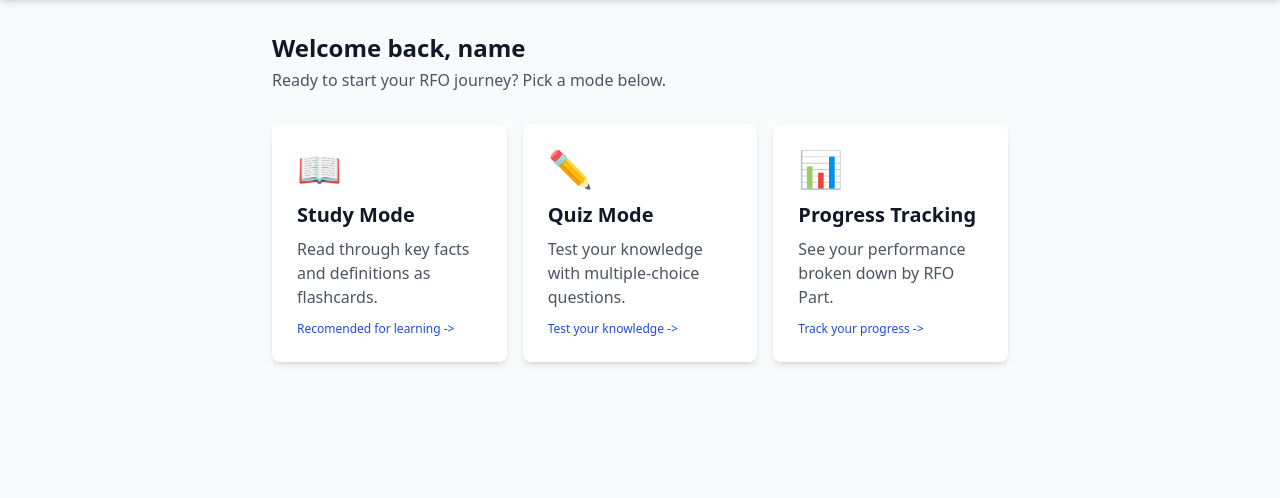
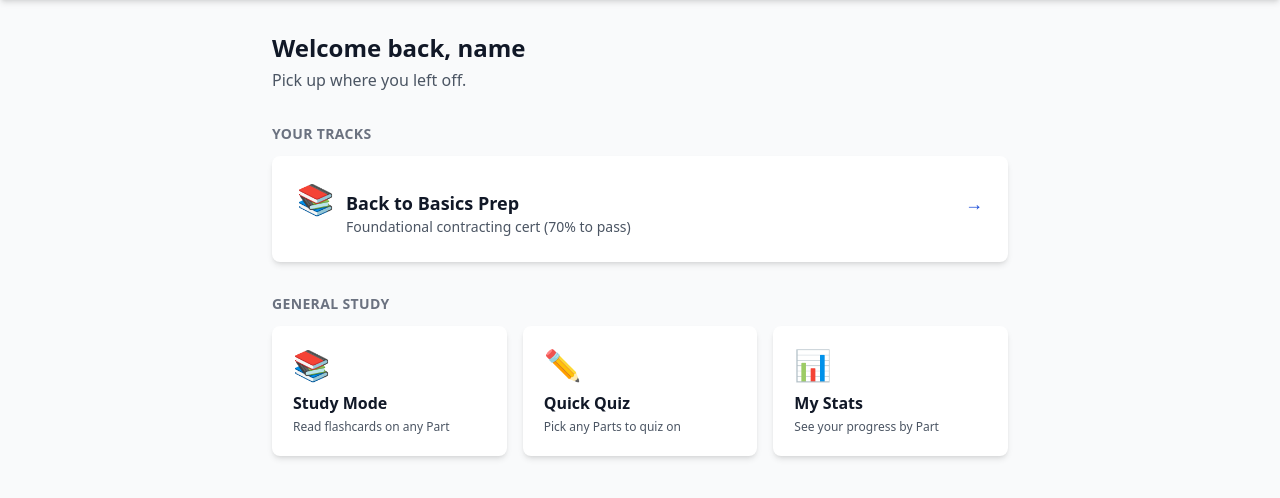
Before and after one commit to pchambers27/far-rfo-study-app, a Flask app: page / in a window 1280 px wide. Shown: the part 52-550 px from the top of the page. Run offline with Flask 3, Linux system fonts and the light colour scheme; the visitor is signed in with stand-in values (Sample User, id 1); some libraries are stand-ins or nearby versions.

Commit message:
Update dashboard to show active learning tracks
Refactor dashboard route to fetch and display active tracks instead of overall stats.

Replit-Commit-Author: Agent
Replit-Commit-Session-Id: eb057148-5490-4672-b1cf-c319321d5f23
Replit-Commit-Checkpoint-Type: full_checkpoint
Replit-Commit-Event-Id: e76b72a8-030b-429b-9958-0b2bb9b17fae
Replit-Commit-Screenshot-Url: https://storage.googleapis.com/screenshot-production-us-central1/2927a7cb-7a5c-40ab-b3ae-26025dba71e2/eb057148-5490-4672-b1cf-c319321d5f23/iwvlykI
Replit-Helium-Checkpoint-Created: true

```diff
--- a/app.py
+++ b/app.py
@@ -26,22 +26,17 @@ def login_required(view_func):
 # ======== Routes ========
 @app.route("/")
 def home():
-    # Logged out users see the public landing page
     if "user_id" not in session:
         return render_template("landing.html")
 
-    # Logged in users see the dashboard
-    user_id = session["user_id"]
     user_email = session.get("user_email", "")
+    active_tracks = get_active_tracks()
 
-    user_stats = get_user_stats(user_id)
-    total_attempts = sum(s["lifetime_total"] for s in user_stats)
-    if total_attempts > 0:
-        total_corect = sum(s["lifetime_correct"] for s in user_stats)
-        overall_accuracy = round(100.0 * total_corect / total_attempts, 1)
-    else:
-        overall_accuracy = None
-    return render_template("dashboard.html", user_email=user_email, total_attempts=total_attempts, overall_accuracy=overall_accuracy)
+    return render_template(
+        "dashboard.html",
+        user_email=user_email,
+        active_tracks=active_tracks,
+    )
 
 
 
--- a/templates/dashboard.html
+++ b/templates/dashboard.html
@@ -5,36 +5,56 @@
 {% block content %}
 <div class="max-w-3xl mx-auto px-4 py-8">
 
-                    <div class="mb-8">
-                      <h2 class="text-2xl font-bold text-gray-900">
-                        Welcome back{% if user_email %}, {{ user_email.split('@')[0] }}{% endif %}</h2>
-                      {% if overall_accuracy is not none %}
-                      <p class="text-gray-600 mt-1">You've answered {{ total_attempts }} questions with <strong>{{ overall_accuracy }}%</strong> accuracy. Keep going!</p>
-                      {% else %}
-                      <p class="text-gray-600 mt-1">Ready to start your RFO journey? Pick a mode below.</p>
-                      {% endif %}
+    <h2 class="text-2xl font-bold text-gray-900 mb-1">
+        Welcome back{% if user_email %}, {{ user_email.split('@')[0] }}{% endif %}
+    </h2>
+    <p class="text-gray-600 mb-8">Pick up where you left off.</p>
 
-                    </div>
-                    <div class="grid grid-cols-1 md:grid-cols-3 gap-4">
-                      <a href="/learn" class="bg-white rounded-lg shadow-md p-6 hover:shadow-lg hover:border-blue-400 border border-transparent transition">
-                        <div class="text-4xl mb-3">📖</div>
-                        <h3 class="text-xl font-bold text-gray-900 mb-2">Study Mode</h3>
-                        <p class="text-gray-600">Read through key facts and definitions as flashcards.</p>
-                        <p class="text-xs text-blue-700 mt-3 font-medium">Recomended for learning -></p>
-                      </a>
-                      <a href="/study" class="bg-white rounded-lg shadow-md p-6 hover:shadow-lg hover:border-blue-400 border border-transparent transition">
-                        <div class="text-4xl mb-3">✏️</div>
-                        <h3 class="text-xl font-bold text-gray-900 mb-2">Quiz Mode</h3>
-                        <p class="text-gray-600">Test your knowledge with multiple-choice questions.</p>
-                        <p class="text-xs text-blue-700 mt-3 font-medium">Test your knowledge -></p>
-                        </a>
-                      <a href="/stats" class="bg-white rounded-lg shadow-md p-6 hover:shadow-lg hover:border-blue-400 border border-transparent transition">
-                        <div class="text-4xl mb-3">📊</div>
-                        <h3 class="text-xl font-bold text-gray-900 mb-2">Progress Tracking</h3>
-                        <p class="text-gray-600">See your performance broken down by RFO Part.</p>
-                        <p class="text-xs text-blue-700 mt-3 font-medium">Track your progress -></p>
-                        </a>
+    {% if active_tracks %}
+        <div class="mb-8">
+            <h3 class="text-sm font-semibold text-gray-500 uppercase tracking-wide mb-3">Your Tracks</h3>
 
-                    </div>
+            <div class="space-y-3">
+                {% for t in active_tracks %}
+                    <a href="{{ url_for('track', track_id=t.id) }}"
+                       class="block bg-white rounded-lg shadow-md p-6 hover:shadow-lg hover:border-blue-400 border border-transparent transition">
+                        <div class="flex items-baseline gap-3">
+                            <span class="text-3xl">{{ t.icon }}</span>
+                            <div class="flex-1">
+                                <h4 class="text-lg font-bold text-gray-900">{{ t.title }}</h4>
+                                <p class="text-sm text-gray-600">{{ t.subtitle }}</p>
+                            </div>
+                            <span class="text-blue-700 text-lg">→</span>
+                        </div>
+                    </a>
+                {% endfor %}
+            </div>
+        </div>
+    {% endif %}
+
+    <div>
+        <h3 class="text-sm font-semibold text-gray-500 uppercase tracking-wide mb-3">General Study</h3>
+
+        <div class="grid grid-cols-1 md:grid-cols-3 gap-4">
+            <a href="/learn" class="block bg-white rounded-lg shadow-md p-5 hover:shadow-lg hover:border-blue-400 border border-transparent transition">
+                <div class="text-3xl mb-2">📚</div>
+                <h4 class="font-bold text-gray-900 mb-1">Study Mode</h4>
+                <p class="text-xs text-gray-600">Read flashcards on any Part</p>
+            </a>
+
+            <a href="/study" class="block bg-white rounded-lg shadow-md p-5 hover:shadow-lg hover:border-blue-400 border border-transparent transition">
+                <div class="text-3xl mb-2">✏️</div>
+                <h4 class="font-bold text-gray-900 mb-1">Quick Quiz</h4>
+                <p class="text-xs text-gray-600">Pick any Parts to quiz on</p>
+            </a>
+
+            <a href="/stats" class="block bg-white rounded-lg shadow-md p-5 hover:shadow-lg hover:border-blue-400 border border-transparent transition">
+                <div class="text-3xl mb-2">📊</div>
+                <h4 class="font-bold text-gray-900 mb-1">My Stats</h4>
+                <p class="text-xs text-gray-600">See your progress by Part</p>
+            </a>
+        </div>
+    </div>
+
 </div>
 {% endblock %}
```
